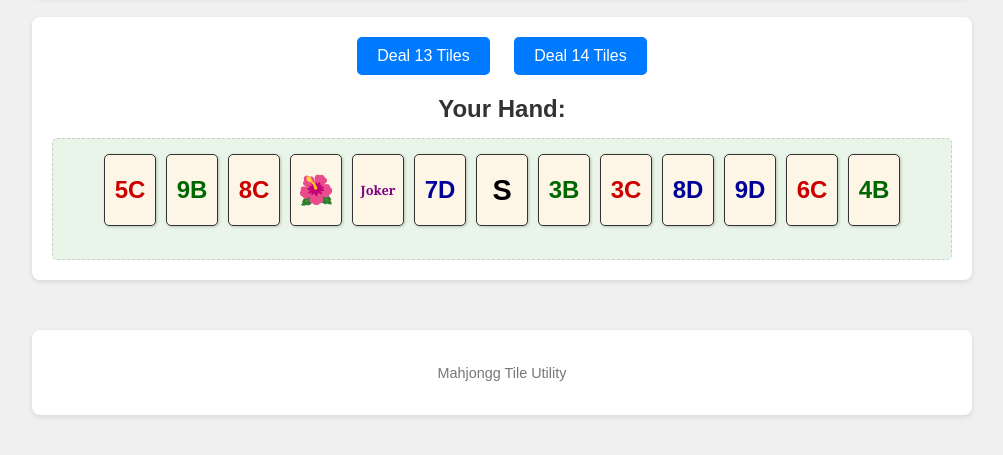
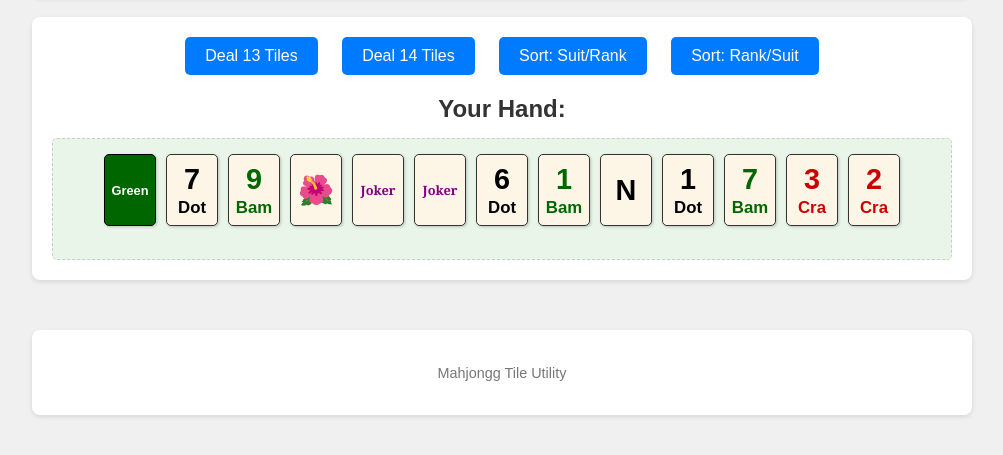
Before and after one commit to dwunderl/mahjongg-tile-dealer, a plain HTML site: page index.html in a window 1280 px wide. Both pictures are taken after a click on the button "Deal 13 Tiles". Shown: the part 121-576 px from the top of the page, without its empty margins (138-1141 px from the left). Drawn offline with Linux system fonts and the light colour scheme.

Commit message:
Implement tile sorting, update display with suffixes, and refine styles

```diff
--- a/css/mahjongg-styles.css
+++ b/css/mahjongg-styles.css
@@ -81,10 +81,26 @@ header h1 {
     user-select: none; /* Prevent text selection on tiles */
 }
 
+.tile-rank,
+.tile-suit-suffix {
+    display: block; /* Ensure they take full width to center text */
+    text-align: center; /* Center the text within each span */
+    width: 100%;
+}
+
+.tile-rank {
+    font-size: 1.2em; /* Slightly larger for the number */
+    margin-bottom: 2px; /* Small space between rank and suit */
+}
+
+.tile-suit-suffix {
+    font-size: 0.7em; /* Smaller for the suffix */
+}
+
 /* Placeholder for specific tile styles - we will add these later */
-.tile-crak { color: #c00; /* Darker Red for Craks */ }
+.tile-crack { color: #c00; /* Darker Red for Craks */ }
 .tile-bam { color: #060;  /* Darker Green for Bams */ }
-.tile-dot { color: #009;  /* Darker Blue for Dots */ }
+.tile-dot { color: #000;  /* Black for Dots */ }
 .tile-wind {
     color: #000; /* Black text */
     font-weight: bold;
--- a/index.html
+++ b/index.html
@@ -11,16 +11,18 @@
         <h1>Mahjongg Tile Dealer (American)</h1>
     </header>
     <main>
-        <section id="controls">
+        <div id="controls">
             <button id="deal-13-btn">Deal 13 Tiles</button>
             <button id="deal-14-btn">Deal 14 Tiles</button>
-        </section>
-        <section id="hand-display-area">
+            <button id="sortSuitRankBtn">Sort: Suit/Rank</button>
+            <button id="sortRankSuitBtn">Sort: Rank/Suit</button>
+        </div>
+        <div id="hand-display-area">
             <h2>Your Hand:</h2>
             <div id="dealt-hand-container">
                 <!-- Dealt tiles will appear here -->
             </div>
-        </section>
+        </div>
     </main>
     <footer>
         <p>Mahjongg Tile Utility</p>
--- a/js/mahjongg-dealer.js
+++ b/js/mahjongg-dealer.js
@@ -1,51 +1,47 @@
 document.addEventListener('DOMContentLoaded', () => {
     console.log('Mahjongg Dealer script loaded.');
 
-    const deal13Button = document.getElementById('deal-13-btn');
-    const deal14Button = document.getElementById('deal-14-btn');
-    const dealtHandContainer = document.getElementById('dealt-hand-container');
+    const suits = ['C', 'B', 'D']; // Crack, Bam, Dot
+    const honors = ['N', 'E', 'S', 'W', 'RD', 'GD', 'WD']; // Winds and Dragons
+    const bonus = ['FL', 'JK']; // Flowers and Jokers
 
-    const SUITS = ['C', 'B', 'D']; // Craks, Bams, Dots
-    const WINDS = ['EW', 'SW', 'WW', 'NW']; // East, South, West, North
-    const DRAGONS = ['RD', 'GD', 'WD']; // Red, Green, White (Soap)
-    const NUM_SUITED_TILES_EACH = 9; // 1-9
-    const NUM_COPIES_EACH_REGULAR_TILE = 4;
-    const NUM_FLOWERS = 8;
-    const NUM_JOKERS = 8;
+    let fullDeck = [];
+    let currentHand = []; // To store the currently dealt hand
 
+    // Function to create a full Mahjongg deck (152 tiles)
     function createFullDeck() {
         const deck = [];
 
         // 1. Suited Tiles (Craks, Bams, Dots)
-        for (const suit of SUITS) {
-            for (let i = 1; i <= NUM_SUITED_TILES_EACH; i++) {
-                for (let copy = 0; copy < NUM_COPIES_EACH_REGULAR_TILE; copy++) {
+        for (const suit of suits) {
+            for (let i = 1; i <= 9; i++) {
+                for (let copy = 0; copy < 4; copy++) {
                     deck.push(`${i}${suit}`); // e.g., "1C", "9D"
                 }
             }
         }
 
         // 2. Wind Tiles
-        for (const wind of WINDS) {
-            for (let copy = 0; copy < NUM_COPIES_EACH_REGULAR_TILE; copy++) {
+        for (const wind of ['N', 'E', 'S', 'W']) {
+            for (let copy = 0; copy < 4; copy++) {
                 deck.push(wind);
             }
         }
 
         // 3. Dragon Tiles
-        for (const dragon of DRAGONS) {
-            for (let copy = 0; copy < NUM_COPIES_EACH_REGULAR_TILE; copy++) {
+        for (const dragon of ['RD', 'GD', 'WD']) {
+            for (let copy = 0; copy < 4; copy++) {
                 deck.push(dragon);
             }
         }
 
         // 4. Flower Tiles
-        for (let i = 0; i < NUM_FLOWERS; i++) {
+        for (let i = 0; i < 8; i++) {
             deck.push('FL'); // Representing all flowers as 'FL' for now
         }
 
         // 5. Joker Tiles
-        for (let i = 0; i < NUM_JOKERS; i++) {
+        for (let i = 0; i < 8; i++) {
             deck.push('JK');
         }
 
@@ -62,61 +58,171 @@ document.addEventListener('DOMContentLoaded', () => {
         return deck;
     }
 
-    function dealHand(numTiles) {
-        const fullDeck = createFullDeck();
+    // Function to shuffle and deal a specified number of tiles
+    function shuffleAndDeal(numTiles) {
         const shuffledDeck = shuffleDeck(fullDeck);
-        const hand = shuffledDeck.slice(0, numTiles);
-
-        console.log(`Dealt hand (${numTiles} tiles):`, hand);
-        displayHand(hand);
+        const dealtHand = shuffledDeck.slice(0, numTiles);
+        return dealtHand;
     }
 
-    function displayHand(hand) {
+    // Function to display the hand in the HTML
+    function displayHand(handArray) {
+        const dealtHandContainer = document.getElementById('dealt-hand-container');
         dealtHandContainer.innerHTML = ''; // Clear previous hand
 
-        for (const tileCode of hand) {
+        handArray.forEach(tileCode => {
             const tileDiv = document.createElement('div');
             tileDiv.classList.add('tile');
 
-            // Simple text representation for now
-            // We'll enhance this for better visuals later
-            let tileDisplayValue = tileCode;
+            let tileDisplayValue = tileCode; // Fallback for non-suited tiles
             let specificClass = '';
 
-            if (tileCode.includes('C')) specificClass = 'tile-crak';
-            else if (tileCode.includes('B')) specificClass = 'tile-bam';
-            // Specific Dragon checks MUST come before general 'includes D'
-            else if (tileCode === 'RD') specificClass = 'tile-dragon-red';
-            else if (tileCode === 'GD') specificClass = 'tile-dragon-green';
-            else if (tileCode === 'WD') specificClass = 'tile-dragon-white';
-            else if (tileCode.includes('D')) specificClass = 'tile-dot'; // Now this is correct for actual Dots
-            else if (WINDS.includes(tileCode)) specificClass = 'tile-wind';
-            else if (tileCode === 'FL') specificClass = 'tile-flower';
-            else if (tileCode === 'JK') specificClass = 'tile-joker';
+            if (tileCode.length === 2 && !isNaN(tileCode[0])) { // Numbered suit tiles (e.g., '1C', '9B')
+                const rank = tileCode[0];
+                const suit = tileCode[1];
+                let suitName = '';
 
-            if (specificClass) tileDiv.classList.add(specificClass);
+                if (suit === 'C') { suitName = 'Cra'; specificClass = 'tile-crack'; }
+                else if (suit === 'B') { suitName = 'Bam'; specificClass = 'tile-bam'; }
+                else if (suit === 'D') { suitName = 'Dot'; specificClass = 'tile-dot'; }
 
-            // For Winds and Dragons, use more readable characters if possible
-            // This is a placeholder - ideally use images or SVG for real tiles
-            if (tileCode === 'EW') tileDisplayValue = 'E'; // East
-            else if (tileCode === 'SW') tileDisplayValue = 'S'; // South
-            else if (tileCode === 'WW') tileDisplayValue = 'W'; // West
-            else if (tileCode === 'NW') tileDisplayValue = 'N'; // North
-            else if (tileCode === 'RD') tileDisplayValue = 'Red'; // Red Dragon
-            else if (tileCode === 'GD') tileDisplayValue = 'Green'; // Green Dragon
-            else if (tileCode === 'WD') tileDisplayValue = 'Soap'; // White Dragon (Soap)
-            else if (tileCode === 'FL') tileDisplayValue = '🌺'; // Flower emoji (Hibiscus)
-            else if (tileCode === 'JK') tileDisplayValue = 'Joker';
+                // Create separate spans for rank and suit
+                const rankSpan = document.createElement('span');
+                rankSpan.textContent = rank;
+                rankSpan.classList.add('tile-rank');
 
-            tileDiv.textContent = tileDisplayValue;
+                const suitSpan = document.createElement('span');
+                suitSpan.textContent = suitName;
+                suitSpan.classList.add('tile-suit-suffix');
+
+                tileDiv.appendChild(rankSpan);
+                tileDiv.appendChild(suitSpan);
+                // tileDisplayValue is handled by spans now
+            }
+            else if (tileCode === 'N') { tileDisplayValue = 'N'; specificClass = 'tile-wind'; tileDiv.textContent = tileDisplayValue;}
+            else if (tileCode === 'E') { tileDisplayValue = 'E'; specificClass = 'tile-wind'; tileDiv.textContent = tileDisplayValue;}
+            else if (tileCode === 'S') { tileDisplayValue = 'S'; specificClass = 'tile-wind'; tileDiv.textContent = tileDisplayValue;}
+            else if (tileCode === 'W') { tileDisplayValue = 'W'; specificClass = 'tile-wind'; tileDiv.textContent = tileDisplayValue;}
+            else if (tileCode === 'RD') { tileDisplayValue = 'Red'; specificClass = 'tile-dragon-red'; tileDiv.textContent = tileDisplayValue;}
+            else if (tileCode === 'GD') { tileDisplayValue = 'Green'; specificClass = 'tile-dragon-green'; tileDiv.textContent = tileDisplayValue;}
+            else if (tileCode === 'WD') { tileDisplayValue = 'Soap'; specificClass = 'tile-dragon-white'; tileDiv.textContent = tileDisplayValue;}
+            else if (tileCode === 'FL') { tileDisplayValue = '🌺'; specificClass = 'tile-flower'; tileDiv.textContent = tileDisplayValue;}
+            else if (tileCode === 'JK') { tileDisplayValue = 'Joker'; specificClass = 'tile-joker'; tileDiv.textContent = tileDisplayValue;}
+
+            if (specificClass) {
+                tileDiv.classList.add(specificClass);
+            }
+            // tileDiv.textContent = tileDisplayValue; // Moved to within conditions or handled by spans
             dealtHandContainer.appendChild(tileDiv);
-        }
+        });
     }
 
-    // Event Listeners
-    deal13Button.addEventListener('click', () => dealHand(13));
-    deal14Button.addEventListener('click', () => dealHand(14));
+    // Function to handle the deal action
+    function handleDeal(numTiles) {
+        if (fullDeck.length === 0) {
+            fullDeck = createFullDeck();
+        }
+        currentHand = shuffleAndDeal(numTiles);
+        displayHand(currentHand);
+    }
 
-    // Initial welcome or instruction (optional)
-    // displayHand([]); // Display empty initially
+    // Helper function to get sort keys for Sort Type 1 (Suit then Rank)
+    function getSortKeysType1(tileCode) {
+        let primaryGroup = 99; // Default for Jokers/unspecified
+        let rankInGroup = 99;
+        const suitChar = tileCode.length === 2 ? tileCode[1] : '';
+        const rankChar = tileCode.length === 2 ? tileCode[0] : '';
+
+        if (suitChar === 'C' && !isNaN(rankChar)) { primaryGroup = 1; rankInGroup = parseInt(rankChar); } // Cracks 1-9
+        else if (tileCode === 'RD') { primaryGroup = 2; rankInGroup = 1; } // Red Dragon
+        else if (suitChar === 'B' && !isNaN(rankChar)) { primaryGroup = 3; rankInGroup = parseInt(rankChar); } // Bams 1-9
+        else if (tileCode === 'GD') { primaryGroup = 4; rankInGroup = 1; } // Green Dragon
+        else if (suitChar === 'D' && !isNaN(rankChar)) { primaryGroup = 5; rankInGroup = parseInt(rankChar); } // Dots 1-9
+        else if (tileCode === 'WD') { primaryGroup = 6; rankInGroup = 1; } // White Dragon
+        else if (['N', 'E', 'S', 'W'].includes(tileCode)) { // Winds
+            primaryGroup = 7;
+            if (tileCode === 'E') rankInGroup = 1;
+            else if (tileCode === 'N') rankInGroup = 2;
+            else if (tileCode === 'S') rankInGroup = 3;
+            else if (tileCode === 'W') rankInGroup = 4;
+        }
+        else if (tileCode === 'FL') { primaryGroup = 8; rankInGroup = 1; } // Flowers
+        else if (tileCode === 'JK') { primaryGroup = 9; rankInGroup = 1; } // Jokers
+
+        return [primaryGroup, rankInGroup];
+    }
+
+    // Helper function to get sort keys for Sort Type 2 (Rank then Suit)
+    function getSortKeysType2(tileCode) {
+        let primaryRank = 99; // Default for Jokers/unspecified
+        let suitInRankGroup = 99;
+        const suitChar = tileCode.length === 2 ? tileCode[1] : '';
+        const rankVal = tileCode.length === 2 && !isNaN(tileCode[0]) ? parseInt(tileCode[0]) : 0;
+
+        if (rankVal >= 1 && rankVal <= 9) { // Numbered tiles 1-9
+            primaryRank = rankVal;
+            if (suitChar === 'C') suitInRankGroup = 1;      // Cracks
+            else if (suitChar === 'B') suitInRankGroup = 2; // Bams
+            else if (suitChar === 'D') suitInRankGroup = 3; // Dots
+        }
+        else if (['RD', 'GD', 'WD'].includes(tileCode)) { // Dragons
+            primaryRank = 10; // After 9s
+            if (tileCode === 'RD') suitInRankGroup = 1;
+            else if (tileCode === 'GD') suitInRankGroup = 2;
+            else if (tileCode === 'WD') suitInRankGroup = 3;
+        }
+        else if (['N', 'E', 'S', 'W'].includes(tileCode)) { // Winds
+            primaryRank = 11; // After Dragons
+            if (tileCode === 'E') suitInRankGroup = 1;
+            else if (tileCode === 'N') suitInRankGroup = 2;
+            else if (tileCode === 'S') suitInRankGroup = 3;
+            else if (tileCode === 'W') suitInRankGroup = 4;
+        }
+        else if (tileCode === 'FL') { primaryRank = 12; suitInRankGroup = 1; } // Flowers
+        else if (tileCode === 'JK') { primaryRank = 13; suitInRankGroup = 1; } // Jokers
+
+        return [primaryRank, suitInRankGroup];
+    }
+
+    // Function to sort the current hand and redraw
+    function sortHandAndRedraw(sortType) {
+        if (currentHand.length === 0) return; // No hand to sort
+
+        currentHand.sort((a, b) => {
+            const keysA = sortType === 1 ? getSortKeysType1(a) : getSortKeysType2(a);
+            const keysB = sortType === 1 ? getSortKeysType1(b) : getSortKeysType2(b);
+
+            if (keysA[0] !== keysB[0]) {
+                return keysA[0] - keysB[0]; // Compare primary group/rank
+            }
+            return keysA[1] - keysB[1]; // Compare secondary rank/suit
+        });
+
+        displayHand(currentHand);
+    }
+
+    // Event Listeners for Deal Buttons
+    fullDeck = createFullDeck(); // Initialize the deck when the DOM is loaded
+
+    const deal13Button = document.getElementById('deal-13-btn');
+    const deal14Button = document.getElementById('deal-14-btn');
+
+    if (deal13Button) {
+        deal13Button.addEventListener('click', () => handleDeal(13));
+    }
+
+    if (deal14Button) {
+        deal14Button.addEventListener('click', () => handleDeal(14));
+    }
+
+    // Event listeners for sort buttons
+    const sortSuitRankButton = document.getElementById('sortSuitRankBtn');
+    const sortRankSuitButton = document.getElementById('sortRankSuitBtn');
+
+    if (sortSuitRankButton) {
+        sortSuitRankButton.addEventListener('click', () => sortHandAndRedraw(1));
+    }
+    if (sortRankSuitButton) {
+        sortRankSuitButton.addEventListener('click', () => sortHandAndRedraw(2));
+    }
 });
```
